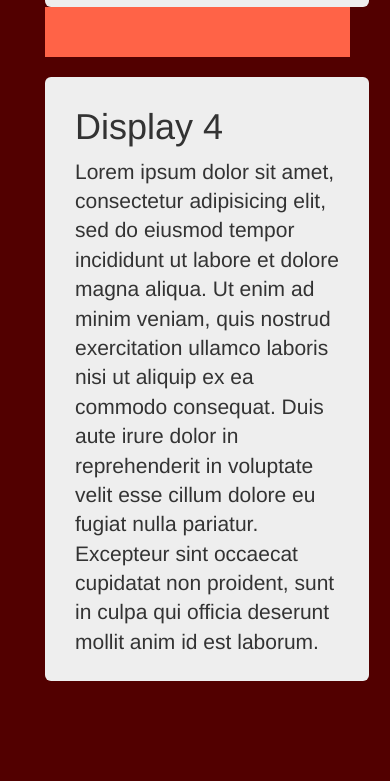
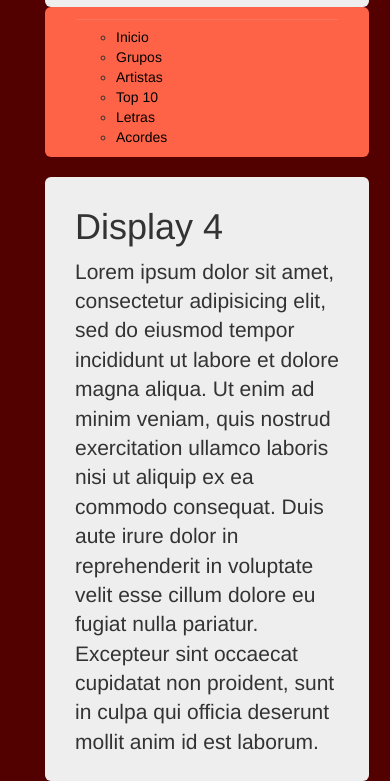
Before and after one commit to gget79/ProyectoFinalFramework, a plain HTML site: page MusicaBootStrap/index.html in a window 390 px wide. Shown: the part 118-899 px from the top of the page. Before the commit the page ends 844 px from the top, so only its background shows below. Drawn offline with Linux system fonts and the light colour scheme.

Commit message:
Segunda iteración. Hasta nav con web responsive.

```diff
--- a/MusicaBootStrap/css/estilos.css
+++ b/MusicaBootStrap/css/estilos.css
@@ -35,12 +35,11 @@
 	margin-left:1rem;
 	margin-bottom:0;
 }
+
 .barraNavegation{
 	margin-top:0;
-	margin-bottom:0;
-	margin-left:7rem;
-	margin-right:8rem;
-	background:tomato;
+	background-color:tomato;
+	height:5rem;
 }
 .navbar-nav{
 	list-style-type: none;
@@ -48,19 +47,20 @@
 .nav-link{
 	color:black;
 }
-.barraNavegation{
-	height:5rem;
-}
+
 /*Media Queries*/
 /*Para lg*/
 @media (min-width: 1200px) {
-
+	.nav-item{
+	margin-right:12rem;
+	}
 }
 
 /*Para md*/
 @media (min-width: 992px) and (max-width: 1199px) {
-	.barraNavegation{
-	margin-right:3.7rem;
+
+	.nav-item{
+	margin-right:5.5rem;
 	}
 }
 
@@ -71,8 +71,8 @@
 	margin-top:8rem;
 	text-align: right;
    }
-   .barraNavegation{
-	margin-right:2.4rem;
+	.nav-item{
+	margin-right:2rem;
 	}
 }
 
@@ -87,9 +87,9 @@
 	margin-top:5rem;
 	text-align: right;
    }
-.iconos-redes-sociales{
+	.iconos-redes-sociales{
 	margin:-0.05rem;
-}
+	}
   .jumbotron-logo{
 	width:5rem;
 	height:4rem;
@@ -99,15 +99,21 @@
 	font-size:1rem;
    }
    .barraNavegation{
-	margin-left:3rem;
-	margin-right:2.5rem;
+	margin-top:0;
+	height:15rem;
+	}
+	.nav-item{
+	margin:0;
+	}
+	.navbar-nav{
+	list-style-type: circle;
 	}
 }
 /*Para iphone-4*/
 @media (max-width: 360px) {
 
-   .barraNavegation{
+   /*.barraNavegation{
 	margin-left:3rem;
 	margin-right:0.25rem;
-	}
+	}*/
 }
--- a/MusicaBootStrap/index.html
+++ b/MusicaBootStrap/index.html
@@ -29,10 +29,12 @@
             </div>
           </div>
         </div>
-        <div class="row barraNavegation">
+      </header>
+      <section>
+        <div class="row barraNavegation jumbotron">
           <div class="col-lg-12 col-md-12 col-sm-12 col-xs-12">
             <nav class="navbar">
-              <div  class="collapse navbar-collapse" id="navbarNav">
+              <div  class="navbar-collapse" id="navbarNav">
                 <ul class="navbar-nav">
                   <li class="nav-item active">
                     <a class="nav-link" href="#">Inicio <span class="sr-only">(current)</span></a>
@@ -57,9 +59,7 @@
             </nav>
           </div>
         </div>
-      </header>
-      <section>
-        <div class="jumbotron jumbotron-fluid">
+        <div class="jumbotron">
           <div class="container">
             <h1 class="display-4">Display 4</h1>
             <p class="lead">Lorem ipsum dolor sit amet, consectetur adipisicing elit, sed do eiusmod tempor incididunt ut labore et dolore magna aliqua. Ut enim ad minim veniam, quis nostrud exercitation ullamco laboris nisi ut aliquip ex ea commodo consequat. Duis aute irure dolor in reprehenderit in voluptate velit esse cillum dolore eu fugiat nulla pariatur. Excepteur sint occaecat cupidatat non proident, sunt in culpa qui officia deserunt mollit anim id est laborum.</p>
```
